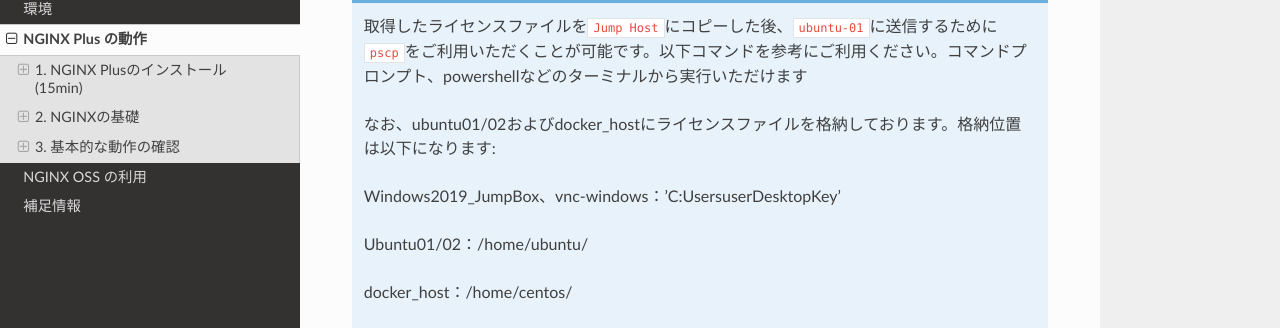
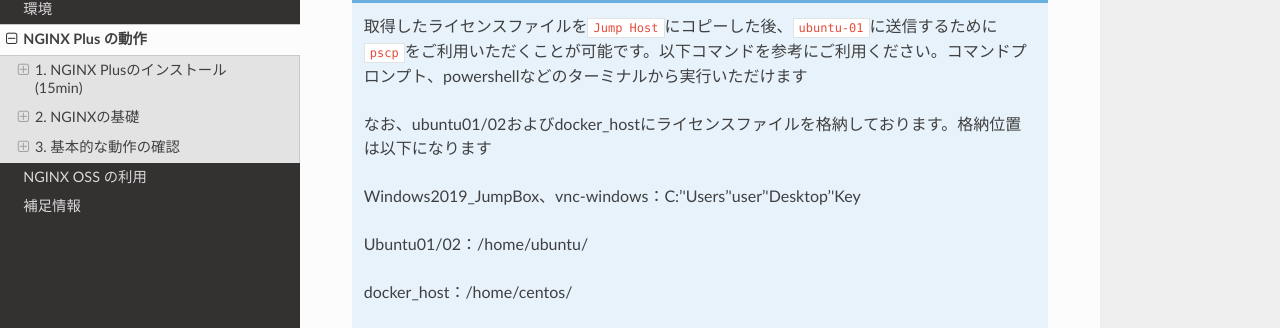
Before and after one commit to BeF5/f5j-nginx-plus-lab1, a Sphinx documentation site: the page built from docs/class1/module2/module2.rst, in a window 1280 px wide and 900 px high, scrolled down 456 px. Shown: the part 143-471 px from the top of the window. Built offline with Sphinx 7.4.7 and the Read the Docs theme 3.1.0, drawn with Linux system fonts in a browser that asks for light colours.

Commit message:
Update module2.rst

```diff
--- a/docs/class1/module2/module2.rst
+++ b/docs/class1/module2/module2.rst
@@ -23,9 +23,9 @@
 .. NOTE::
    取得したライセンスファイルを\ ``Jump Host``\ にコピーした後、\ ``ubuntu-01``\ に送信するために\ ``pscp``\ をご利用いただくことが可能です。以下コマンドを参考にご利用ください。コマンドプロンプト、powershellなどのターミナルから実行いただけます
 
-   なお、ubuntu01/02およびdocker_hostにライセンスファイルを格納しております。格納位置は以下になります:
+   なお、ubuntu01/02およびdocker_hostにライセンスファイルを格納しております。格納位置は以下になります
 
-   Windows2019_JumpBox、vnc-windows：'C:\Users\user\Desktop\Key'
+   Windows2019_JumpBox、vnc-windows：C:'\'Users'\'user'\'Desktop'\'Key
 
    Ubuntu01/02：/home/ubuntu/
 
```
